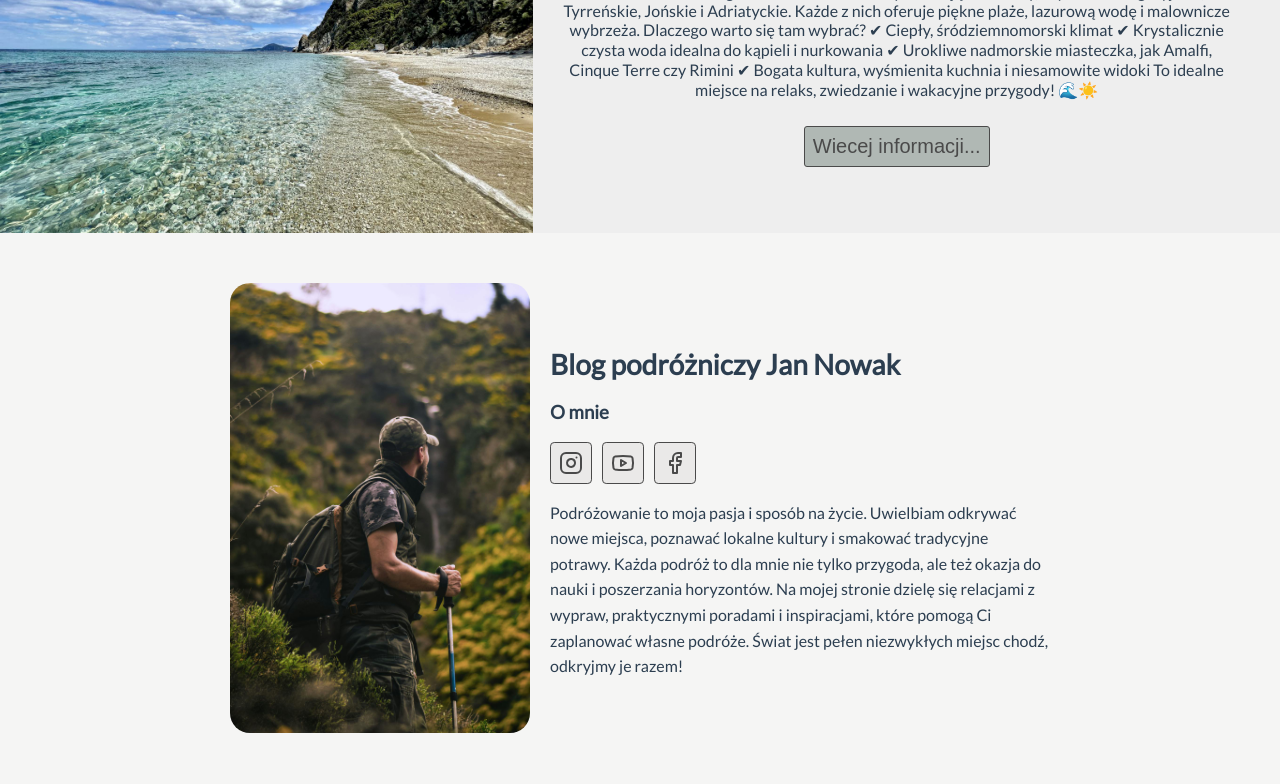
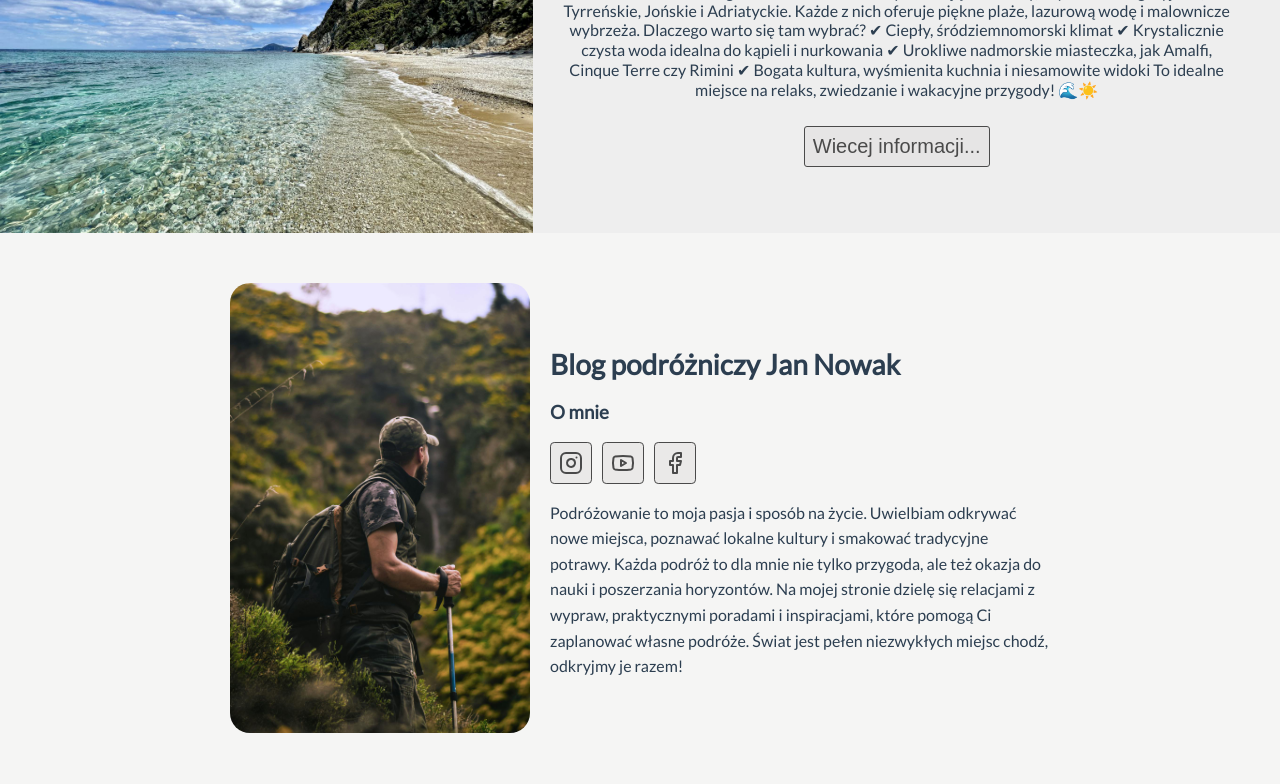
Before and after one commit to bartoszsmorawski/travel__blog, a Vue app: page / in a window 1280 px wide. Shown: the part 1420-2204 px from the top of the page. Built offline with nearby package versions, Linux system fonts and the light colour scheme.

Commit message:
Added new props  to BasicBurtton.vue

```diff
--- a/src/components/molecules/BasicButton.vue
+++ b/src/components/molecules/BasicButton.vue
@@ -5,7 +5,11 @@
 defineProps({
     buttonColor: {
         type: String,
-        default: "#B0B8B4"
+        default: "#e0dede82"
+    },
+    color: {
+        type: String,
+        default: "#4A4A4A"
     },
     buttonText: String,
 });
@@ -18,7 +22,7 @@ defineProps({
     border: 1px solid #4A4A4A;
     border-radius: 3px;
     background-color: v-bind(buttonColor);
-    color: #4A4A4A;
+    color: v-bind(color);
     cursor: pointer;
     margin: 10px;
 }
```
